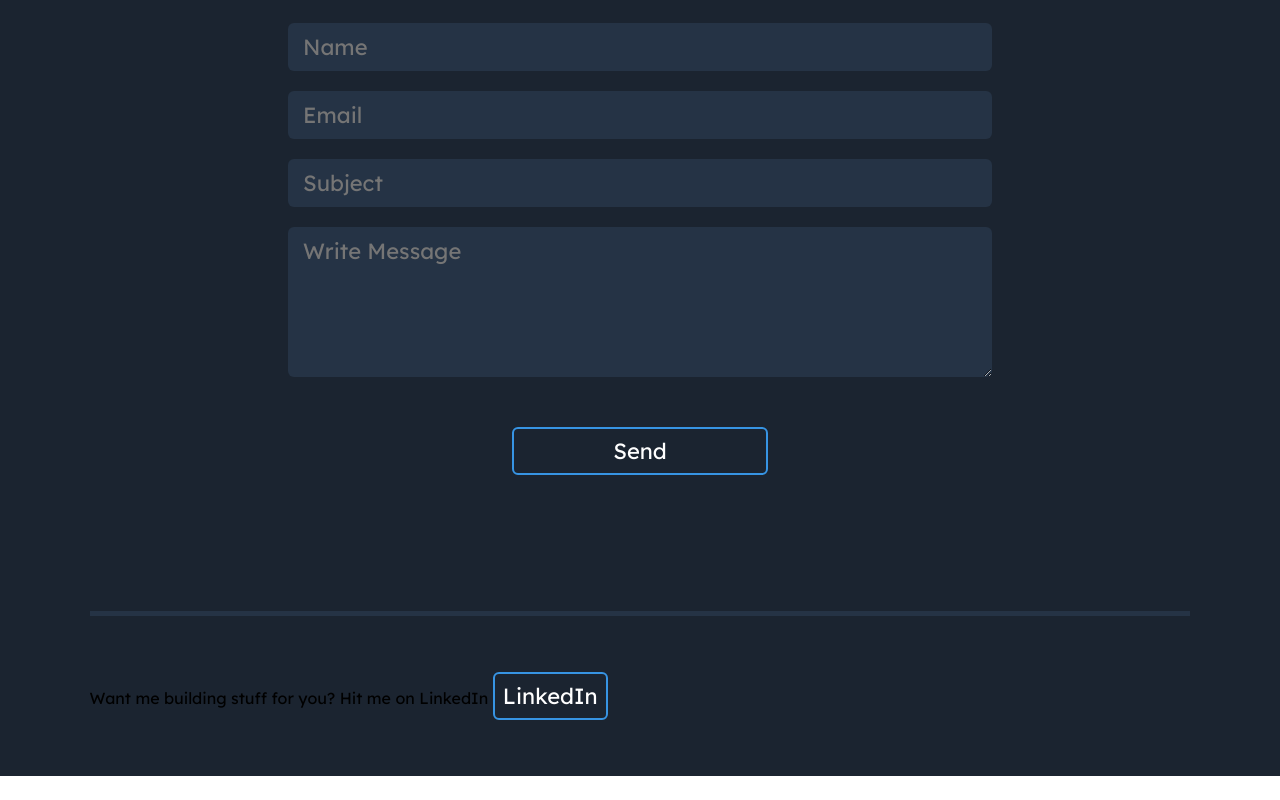
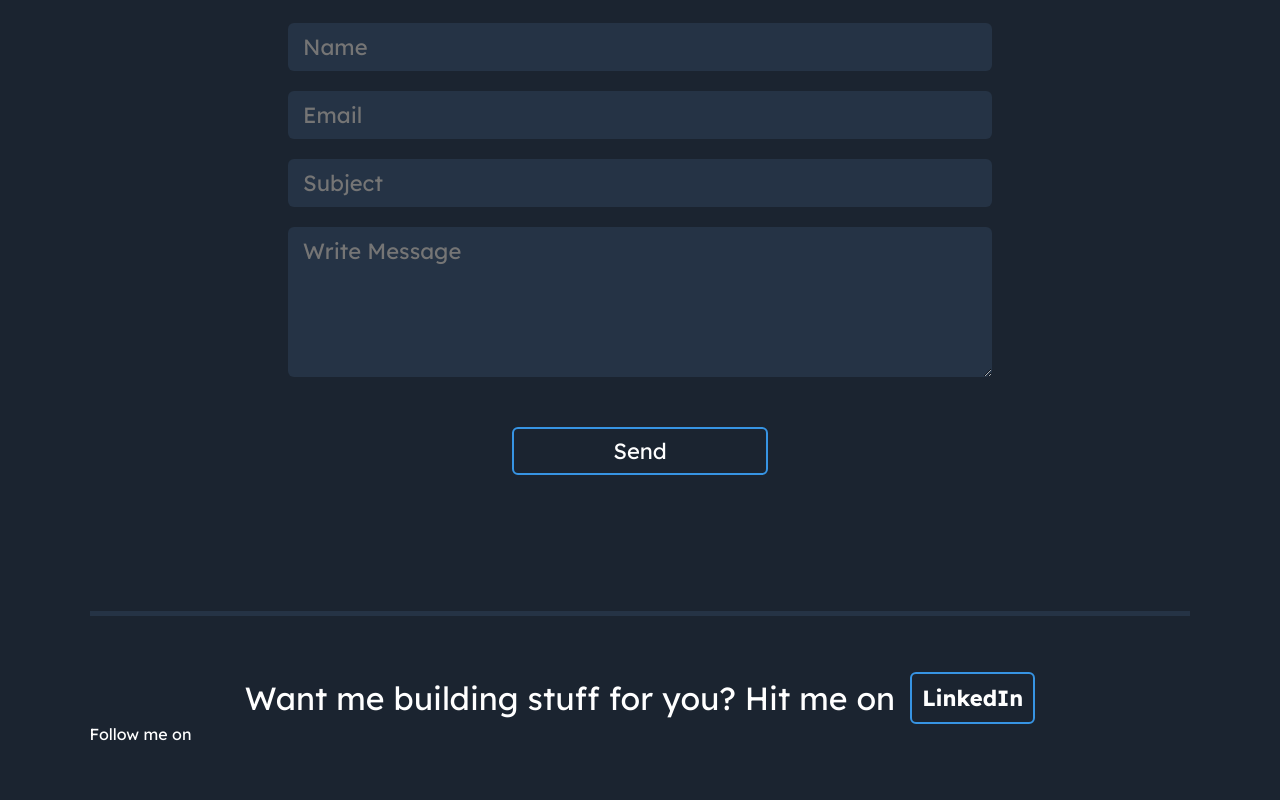
Before and after one commit to NTiger07/portfolio-react, a React (Create React App) app: page / in a window 1280 px wide. Shown: the part 4249-5049 px from the top of the page. Before the commit the page ends 5025 px from the top, so only its background shows below. Built offline with nearby package versions, Linux system fonts and the light colour scheme.

Commit message:
footer gspeed

```diff
--- a/src/components/Footer.css
+++ b/src/components/Footer.css
@@ -4,14 +4,23 @@
   padding-bottom: 7vh;
   padding-left: 7vw;
   padding-right: 7vw;
+  color: #fff;
+}
+.footer_section span {
+  display: flex;
+  justify-content: center;
+  align-items: center;
+  font-size: 2rem;
 }
 .footer_section button {
-  padding: 8px;
+  padding: 10px;
   background-color: transparent;
   font-size: 22px;
+  font-weight: 700;
   border: solid 2px rgb(55, 148, 227);
   border-radius: 6px;
   transition: all 0.3s ease-in;
+  margin-left: 15px;
 }
 .footer_section button:hover {
   transform: scale(1.01);
--- a/src/components/Footer.jsx
+++ b/src/components/Footer.jsx
@@ -5,11 +5,12 @@ export default function Footer() {
   return (
     <div className="footer_section">
       <span>
-        Want me building stuff for you? Hit me on LinkedIn{" "}
+        Want me building stuff for you? Hit me on
         <button>
           <a href="https://www.linkedin.com/in/favourolaleru/">LinkedIn</a>
         </button>
       </span>
+      <div>Follow me on</div>
     </div>
   );
 }
```
